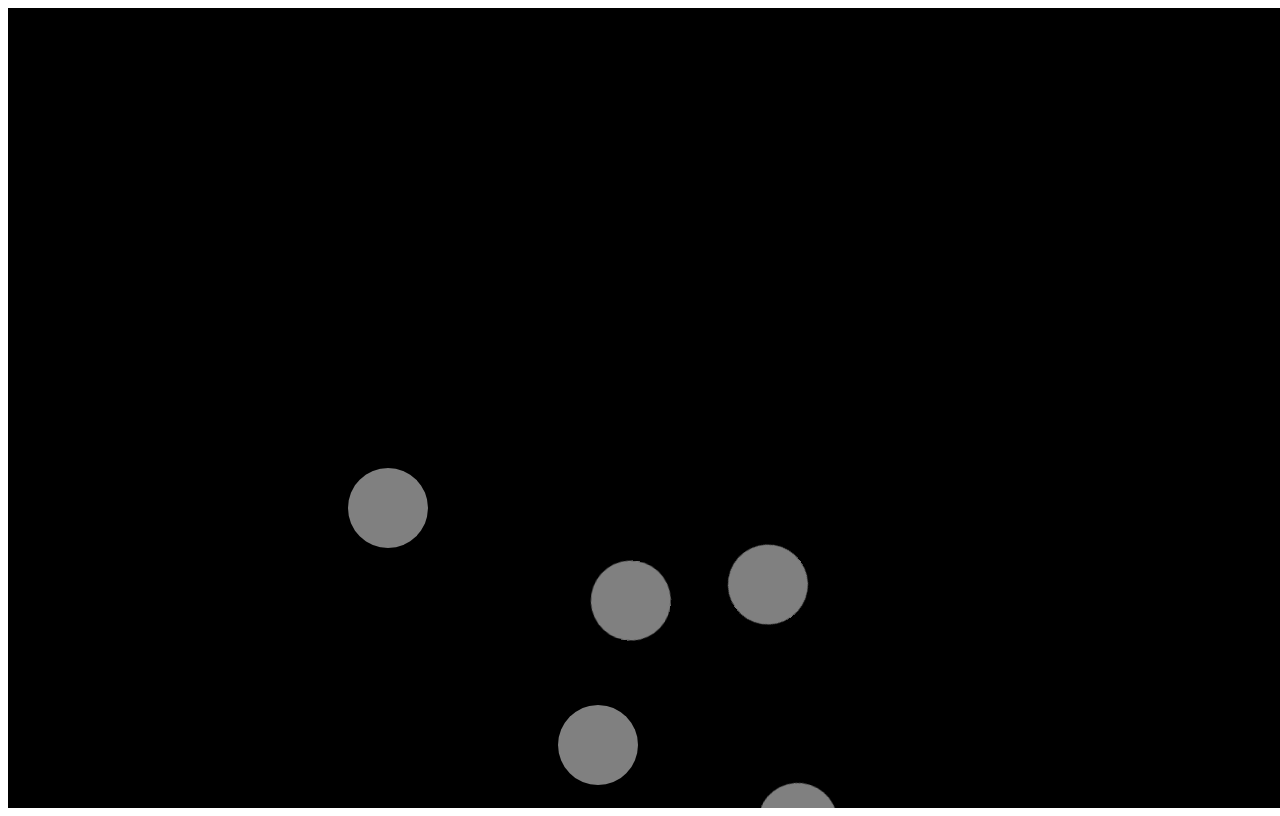
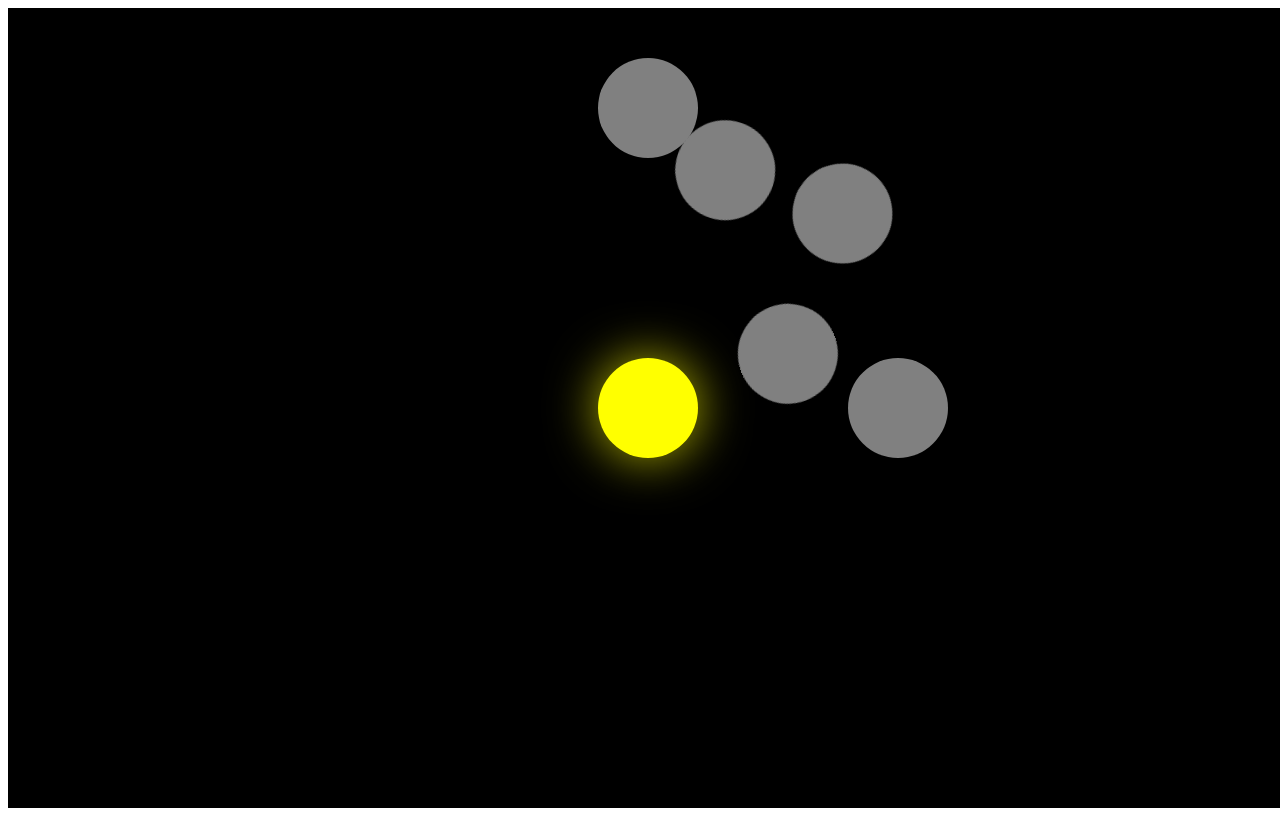
Before and after one commit to tbunitrade/planet-app-vuejs, a Vue app in the folder planet-app/: page / in a window 1280 px wide. Built offline with nearby package versions, Linux system fonts and the light colour scheme.

Commit message:
refactoring

```diff
--- a/planet-app/src/App.vue
+++ b/planet-app/src/App.vue
@@ -1,20 +1,28 @@
 <template>
   <div id="app">
-    <div class="sun"></div>
-    <PlanetComponent name="Нейминг адрес сайта" :orbitSize="500" :initialTop="250" :orbitSpeed="10" />
-    <PlanetComponent name="Прототипирование проекта" :orbitSize="500" :initialTop="277" :orbitSpeed="15"/>
-    <PlanetComponent name="Дизайн для Веба" :orbitSize="500" :initialTop="450" :orbitSpeed="50"/>
-    <PlanetComponent name="Вертска дизайна" :orbitSize="500" :initialTop="500" :orbitSpeed="25" />
-    <PlanetComponent name="Обратная связь" :orbitSize="500" :initialTop="550"  :orbitSpeed="300"/>
+    <SunComponent @expand="handleSunExpand" />
+    <PlanetsComponent :isExpanding="isExpanding" />
   </div>
 </template>
 
 <script>
-import PlanetComponent from './components/PlanetComponent.vue';
+import SunComponent from './components/Sun/SunComponent.vue';
+import PlanetsComponent from './components/Planets/PlanetsComponent.vue';
 
 export default {
   components: {
-    PlanetComponent
+    SunComponent,
+    PlanetsComponent
+  },
+  data() {
+    return {
+      isExpanding: false
+    };
+  },
+  methods: {
+    handleSunExpand() {
+      this.isExpanding = true;
+    }
   }
 };
 </script>
--- a/planet-app/src/components/Planet.vue
+++ /dev/null
@@ -1,45 +0,0 @@
-<template>
-  <div class="planet" @mouseover="isHovered = true" @mouseleave="isHovered = false">
-    <div v-if="isHovered" class="tooltip">{{ name }}</div>
-  </div>
-</template>
-
-<script>
-export default {
-  props: {
-    name: {
-      type: String,
-      required: true
-    }
-  },
-  data() {
-    return {
-      isHovered: false
-    };
-  }
-};
-</script>
-
-<style scoped>
-.planet {
-  width: 100px;
-  height: 100px;
-  background-color: gray;
-  border-radius: 50%;
-  position: relative;
-  transition: transform 0.3s ease;
-}
-.planet:hover {
-  transform: scale(1.2);
-}
-.tooltip {
-  position: absolute;
-  top: -20px;
-  left: 50%;
-  transform: translateX(-50%);
-  background-color: black;
-  color: white;
-  padding: 5px;
-  border-radius: 5px;
-}
-</style>
--- a/planet-app/src/components/PlanetComponent.vue
+++ b/planet-app/src/components/Planet/PlanetComponent.vue
@@ -1,5 +1,5 @@
 <template>
-  <div :class="['orbit', `orbit-${orbitSize}`]" :style="{top:`${initialTop}px`, animationDuration:`${orbitSpeed}s`}" >
+  <div :class="['orbit', `orbit-${orbitSize}`]" :style="orbitStyle">
     <div class="planet" @mouseover="isHovered = true" @mouseleave="isHovered = false">
       <div v-if="isHovered" class="tooltip">{{ name }}</div>
     </div>
@@ -14,11 +14,11 @@ export default {
       type: String,
       required: true
     },
-    orbitSize:{
+    orbitSize: {
       type: Number,
       required: true
     },
-    initialTop: {
+    initialAngle: {
       type: Number,
       required: true
     },
@@ -29,7 +29,16 @@ export default {
   },
   data() {
     return {
-      isHovered: false
+      isHovered: false,
+      orbitStyle: {
+        width: `${this.orbitSize}px`,
+        height: `${this.orbitSize}px`,
+        top: `calc(50% - ${this.orbitSize / 2}px)`,
+        left: `calc(50% - ${this.orbitSize / 2}px)`,
+        animationDuration: `${this.orbitSpeed}s`,
+        transformOrigin: `center center`,
+        transform: `rotate(${this.initialAngle}deg)`
+      }
     };
   }
 };
@@ -38,54 +47,23 @@ export default {
 <style scoped>
 .orbit {
   position: absolute;
-  left: 50%;
   animation: orbit linear infinite;
 }
 
-.orbit-145 {
-  width: 400px;
-  height: 400px;
-  margin-left: -100px;
-}
-
-.orbit-200 {
-  width: 200px;
-  height: 200px;
-  margin-left: -150px;
-}
-
-.orbit-300 {
-  width: 300px;
-  height: 300px;
-  margin-left: -200px;
-}
-
-.orbit-500 {
-  width: 500px;
-  height: 500px;
-  margin-left: -300px;
-}
-
-.orbit-600 {
-  width: 600px;
-  height: 600px;
-  margin-left: -500px;
-}
-
 .planet {
-  width: 80px;
-  height: 80px;
+  width: 100px;
+  height: 100px;
   background-color: gray;
   border-radius: 50%;
   position: absolute;
-  top: 0;
-  left: 50%;
-  transform: translateX(-50%);
+  top: 50%;
+  left: 0;
+  transform: translate(-50%, -50%);
   transition: transform 0.3s ease;
 }
 
 .planet:hover {
-  transform: translateX(-50%) scale(1.2);
+  transform: translate(-50%, -50%) scale(1.2);
 }
 
 .tooltip {
--- /dev/null
+++ b/planet-app/src/components/Planets/PlanetsComponent.vue
@@ -0,0 +1,29 @@
+<template>
+  <div>
+    <Planet name="Нейминг адрес сайта" :orbitSize="300" :initialAngle="1000" :orbitSpeed="17" v-if="!isExpanding" />
+    <Planet name="Прототипирование проекта" :orbitSize="500" :initialAngle="1000" :orbitSpeed="15" v-if="!isExpanding" />
+    <Planet name="Дизайн для Веба" :orbitSize="550" :initialAngle="1000" :orbitSpeed="20" v-if="!isExpanding" />
+    <Planet name="Вертска дизайна" :orbitSize="500" :initialAngle="1000" :orbitSpeed="25" v-if="!isExpanding" />
+    <Planet name="Обратная связь" :orbitSize="600" :initialAngle="1000" :orbitSpeed="30" v-if="!isExpanding" />
+  </div>
+</template>
+
+<script>
+import Planet from '../Planet/PlanetComponent.vue';
+
+export default {
+  name: 'PlanetsComponent',
+  components: {
+    Planet
+  },
+  props: {
+    isExpanding: {
+      type: Boolean,
+      required: true
+    }
+  }
+};
+</script>
+
+<style scoped>
+</style>
--- /dev/null
+++ b/planet-app/src/components/Sun/SunComponent.vue
@@ -0,0 +1,43 @@
+<template>
+  <div class="sun" @click="expandSun" :class="{ expanding: isExpanding }"></div>
+</template>
+
+<script>
+export default {
+  name: 'SunComponent',
+  data() {
+    return {
+      isExpanding: false
+    };
+  },
+  methods: {
+    expandSun() {
+      this.isExpanding = true;
+      this.$emit('expand'); // Emit event to notify parent component
+    }
+  }
+};
+</script>
+
+<style scoped>
+.sun {
+  position: absolute;
+  top: 50%;
+  left: 50%;
+  width: 100px;
+  height: 100px;
+  background-color: yellow;
+  border-radius: 50%;
+  transform: translate(-50%, -50%);
+  box-shadow: 0 0 50px rgba(255, 255, 0, 0.7);
+  transition: all 5s ease;
+}
+
+.sun.expanding {
+  width: 200vw;
+  height: 200vh;
+  background-color: red;
+  transform: translate(-50%, -50%) scale(2);
+  transition: all 10s ease;
+}
+</style>
```
Also changed, not shown: planet-app/src/components/HelloWorld.vue (deleted, +0 -58 lines).
